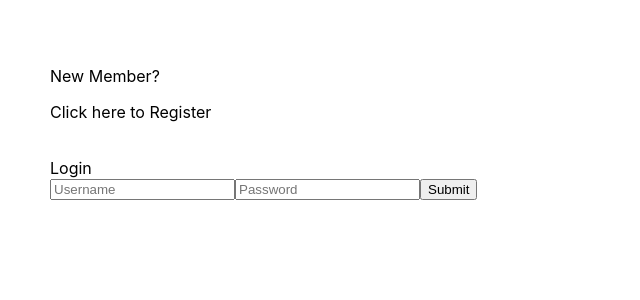
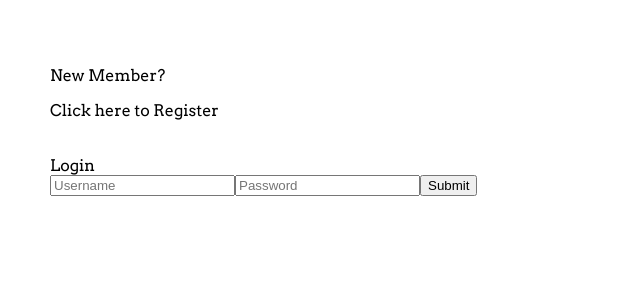
Before and after one commit to nicholasstano/gbf-frontend, a React (Create React App) app: page / in a window 1280 px wide. Shown: the top 300 px of the page, without its empty margins (0-640 px from the left). Built offline with nearby package versions, Linux system fonts and the light colour scheme.

Commit message:
configure fonts, bottom border on nav

```diff
--- a/src/index.css
+++ b/src/index.css
@@ -1,8 +1,6 @@
 body {
   margin: 0;
-  font-family: -apple-system, BlinkMacSystemFont, 'Segoe UI', 'Roboto', 'Oxygen',
-    'Ubuntu', 'Cantarell', 'Fira Sans', 'Droid Sans', 'Helvetica Neue',
-    sans-serif;
+  font-family: 'Arvo';
   -webkit-font-smoothing: antialiased;
   -moz-osx-font-smoothing: grayscale;
 }
@@ -11,3 +9,12 @@ code {
   font-family: source-code-pro, Menlo, Monaco, Consolas, 'Courier New',
     monospace;
 }
+
+div#nav-bucket {
+  border-bottom: 0.5px solid black;
+}
+
+@font-face {
+  font-family: 'Arvo';
+  src: local('Arvo'), url(./fonts/Arvo/Arvo-Regular.ttf) format('truetype');
+}
```
